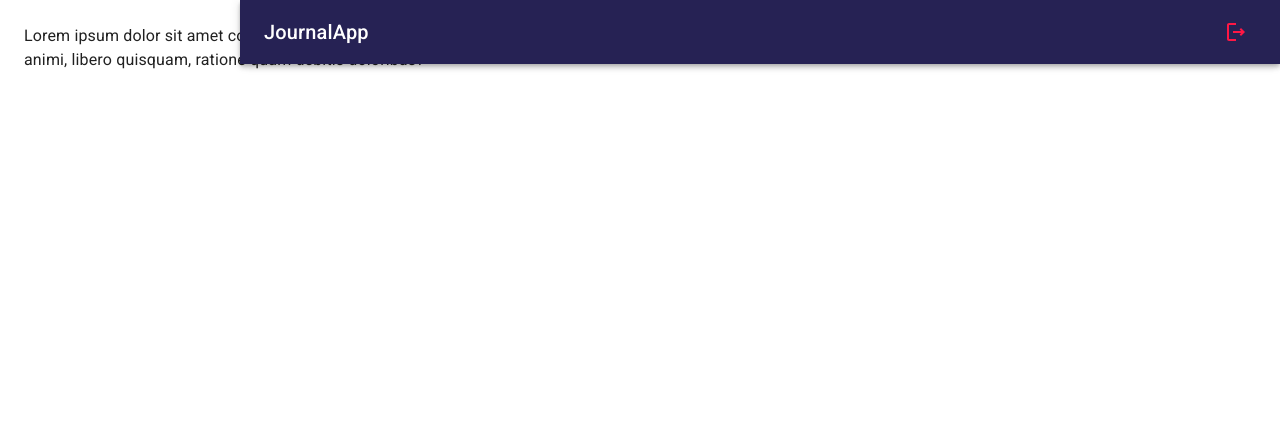
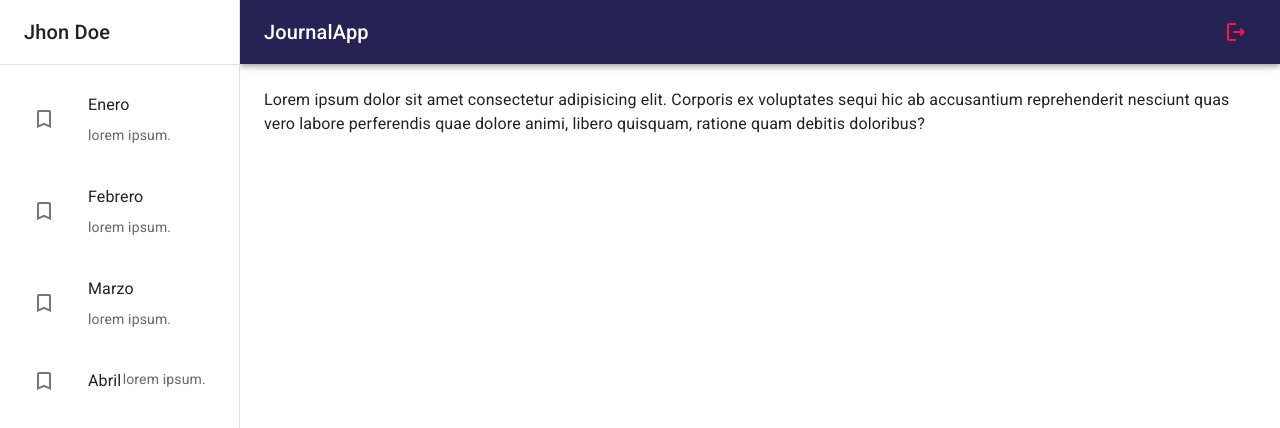
Before and after one commit to ayunierto/journal-app, a React (Vite) app: page / in a window 1280 px wide. Shown: the top 428 px of the page. Built offline with nearby package versions, Linux system fonts and the light colour scheme.

Commit message:
SideBar created

```diff
--- /dev/null
+++ b/src/journal/components/SideBar.jsx
@@ -0,0 +1,48 @@
+import { TurnedInNot } from "@mui/icons-material"
+import { Box, Divider, Drawer, Grid, List, ListItem, ListItemButton, ListItemIcon, ListItemText, Toolbar, Typography } from "@mui/material"
+
+// eslint-disable-next-line react/prop-types
+export const SideBar = ({ drawerWidth = 240 }) => {
+  return (
+    <Box
+        component='nav'
+        sx={{ width: { sm: drawerWidth }, flexShrink: { sm: 0 } }}
+    >
+        <Drawer
+            variant="permanent"
+            open
+            sx={{
+                display: { xs: 'block'},
+                '& .MuiDrawer-paper': { boxSizing: 'border-box', width: drawerWidth }
+            }}
+        >
+            <Toolbar>
+                <Typography variant="h6" noWrap component='div'>
+                    Jhon Doe
+                </Typography>
+            </Toolbar>
+
+            <Divider />
+
+            <List>
+                {
+                    ["Enero", "Febrero", "Marzo", "Abril"].map( text => (
+                        <ListItem key={ text }>
+                            <ListItemButton>
+                                <ListItemIcon>
+                                    <TurnedInNot />
+                                </ListItemIcon>
+
+                                <Grid container>
+                                    <ListItemText primary={ text } />
+                                    <ListItemText secondary={ 'lorem ipsum.' } />
+                                </Grid>
+                            </ListItemButton>
+                        </ListItem>
+                    ))
+                }
+            </List>
+        </Drawer>
+    </Box>
+  )
+}
--- a/src/journal/components/index.js
+++ b/src/journal/components/index.js
@@ -1 +1,2 @@
 export * from './NavBar'
+export * from './SideBar'
--- a/src/journal/layout/JournalLayout.jsx
+++ b/src/journal/layout/JournalLayout.jsx
@@ -1,5 +1,5 @@
-import { Box } from "@mui/material"
-import { NavBar } from "../components";
+import { Box, Toolbar } from "@mui/material"
+import { NavBar, SideBar } from "../components";
 
 const drawerWidth = 240;
 
@@ -10,13 +10,13 @@
 
         <NavBar drawerWidth={ drawerWidth } />
 
-        {/* SideBar drawerWidth */}
+        <SideBar drawerWidth={ drawerWidth } />
 
         <Box
             component='main'
             sx={{ flexGrow: 1, p: 3 }}
         >
-            {/* ToolBar */}
+            <Toolbar />
 
             { children }
         </Box>
```
